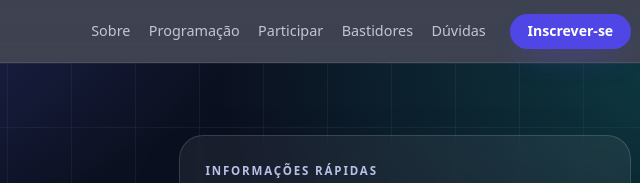
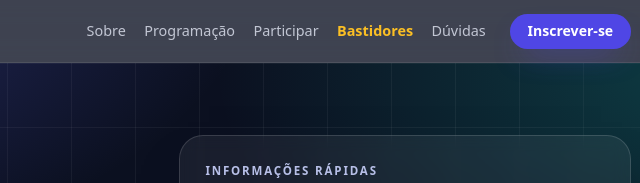
Before and after one commit to HendersonRodrigues/II-Mostra_Compositores_RN, a plain HTML site: page index.html in a window 1280 px wide. Shown: the top 183 px of the page, 569-1209 px from the left. Drawn offline with Linux system fonts and the light colour scheme.

Commit message:
Destaca Bastidores no menu

```diff
--- a/index.html
+++ b/index.html
@@ -34,7 +34,7 @@
         <a href="#sobre">Sobre</a>
         <a href="#programacao">Programação</a>
         <a href="#local">Participar</a>
-        <a href="bastidores.html">Bastidores</a>
+        <a class="nav-highlight" href="bastidores.html">Bastidores</a>
         <a href="#faq">Dúvidas</a>
       </nav>
 
--- a/styles.css
+++ b/styles.css
@@ -256,6 +256,15 @@ section[id],
 .nav a[aria-current="page"] {
   color: #fff;
   font-weight: 600;
+}
+
+.nav a.nav-highlight {
+  color: #fbbf24;
+  font-weight: 600;
+}
+
+.nav a.nav-highlight:hover {
+  color: #fde68a;
 }
 
 .menu-toggle {
```
Also changed, not shown: bastidores.html (+1 -1 lines).
